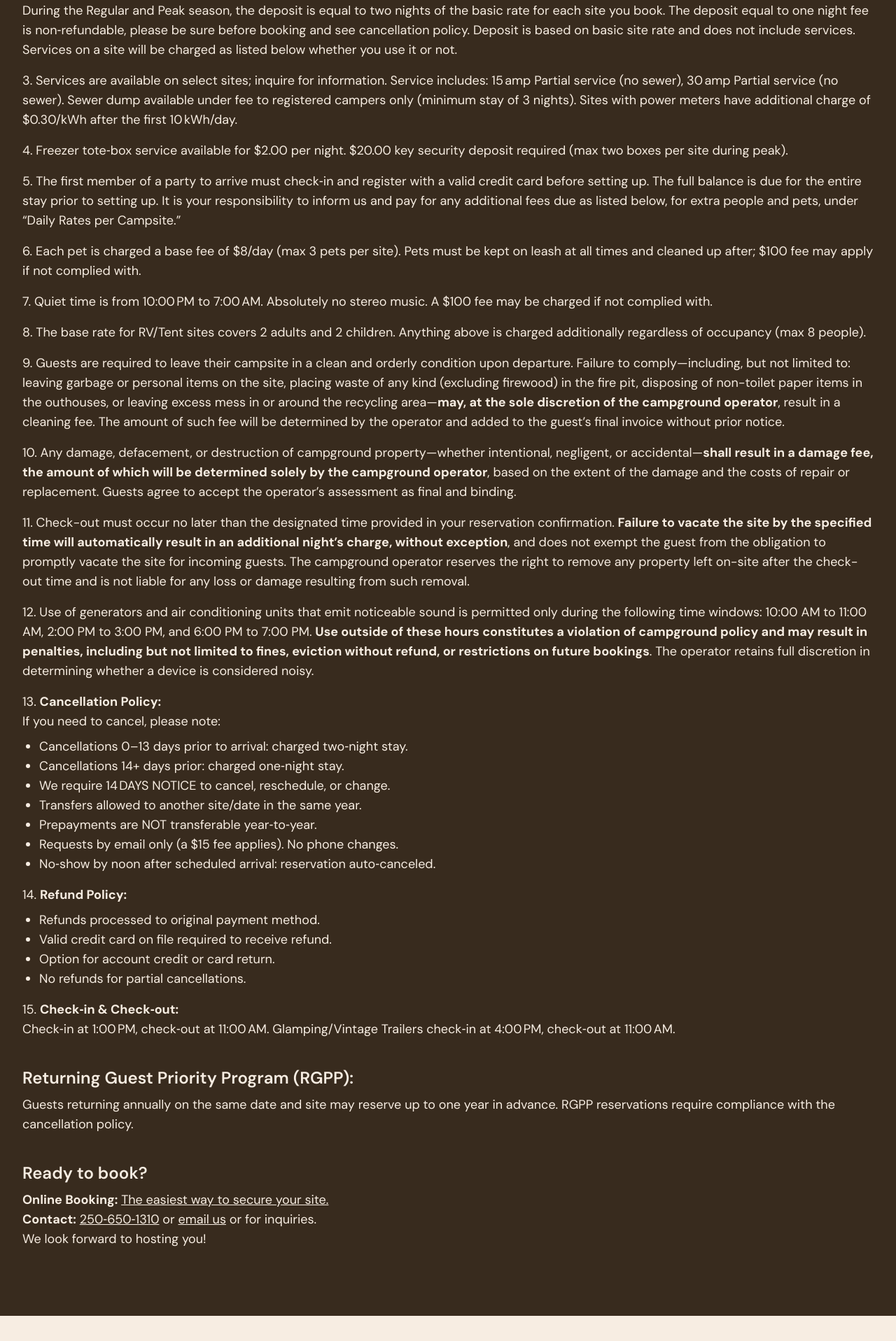
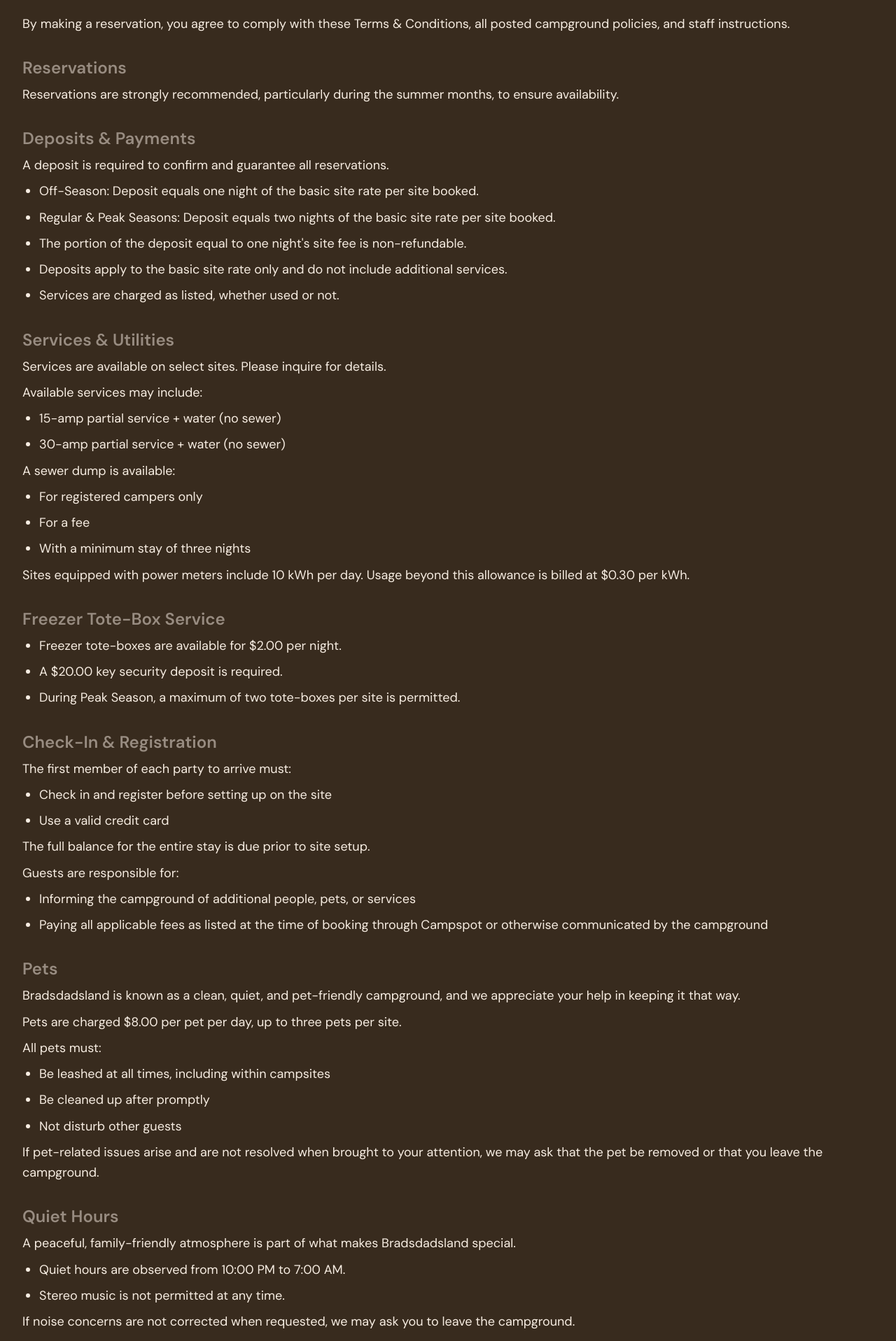
Before and after one commit to AletheaKramer/bradsdadsland, a React (Vite) app: page /policies in a window 1280 px wide. Shown: the part 1063-2980 px from the top of the page at 70% size. Built offline with nearby package versions, Linux system fonts and the light colour scheme.

Commit message:
Update policies terms page

```diff
--- a/src/components/Policies.jsx
+++ b/src/components/Policies.jsx
@@ -1,4 +1,5 @@
 import React from "react";
+import { Link } from "react-router-dom";
 import policiesImage from "../assets/Policies.jpg";
 
 const Policies = () => {
@@ -15,98 +16,355 @@
 
         {/* Heading below the image */}
         <h2 className="text-4xl font-bold mb-6 text-beigeSecondary">
-          Bradsdadsland Campground Policies and Information
+          Terms &amp; Conditions
         </h2>
 
-        <ol className="list-decimal list-inside text-lg space-y-4">
-          <li>Reservations are highly recommended during summer months.</li>
+        <div className="space-y-8 text-lg leading-relaxed">
+          <p>
+            We&apos;re delighted you&apos;re considering a stay at Bradsdadsland Family
+            Campground. Our aim is to provide a clean, peaceful, and family-friendly
+            place where guests can relax and enjoy the outdoors. These Terms &amp;
+            Conditions help set clear expectations so everyone has a great experience.
+          </p>
+          <p>
+            By making a reservation, you agree to comply with these Terms &amp;
+            Conditions, all posted campground policies, and staff instructions.
+          </p>
+
+          <section>
+            <h3 className="text-2xl font-semibold text-beigeSecondary">
+              Reservations
+            </h3>
+            <p className="mt-2">
+              Reservations are strongly recommended, particularly during the summer
+              months, to ensure availability.
+            </p>
+          </section>
+
+          <section>
+            <h3 className="text-2xl font-semibold text-beigeSecondary">
+              Deposits &amp; Payments
+            </h3>
+            <p className="mt-2">
+              A deposit is required to confirm and guarantee all reservations.
+            </p>
+            <ul className="list-disc pl-6 mt-2 space-y-2">
               <li>
-            A deposit is required for a guaranteed reservation. During the off‑season,
-            the deposit is one night of the basic rate for each site you book. During
-            the Regular and Peak season, the deposit is equal to two nights of the
-            basic rate for each site you book. The deposit equal to one night fee is
-            non‑refundable, please be sure before booking and see cancellation policy.
-            Deposit is based on basic site rate and does not include services.
-            Services on a site will be charged as listed below whether you use it or not.
+                Off-Season: Deposit equals one night of the basic site rate per
+                site booked.
               </li>
               <li>
-            Services are available on select sites; inquire for information.
-            Service includes: 15 amp Partial service (no sewer), 30 amp Partial
-            service (no sewer). Sewer dump available under fee to registered
-            campers only (minimum stay of 3 nights). Sites with power meters have
-            additional charge of $0.30/kWh after the first 10 kWh/day.
+                Regular &amp; Peak Seasons: Deposit equals two nights of the basic
+                site rate per site booked.
               </li>
               <li>
-            Freezer tote‑box service available for $2.00 per night.
-            $20.00 key security deposit required (max two boxes per site during peak).
+                The portion of the deposit equal to one night&apos;s site fee is
+                non-refundable.
               </li>
               <li>
-            The first member of a party to arrive must check‑in and register with a
-            valid credit card before setting up. The full balance is due for the
-            entire stay prior to setting up. It is your responsibility to inform us
-            and pay for any additional fees due as listed below, for extra people
-            and pets, under “Daily Rates per Campsite.”
+                Deposits apply to the basic site rate only and do not include
+                additional services.
+              </li>
+              <li>Services are charged as listed, whether used or not.</li>
+            </ul>
+          </section>
+
+          <section>
+            <h3 className="text-2xl font-semibold text-beigeSecondary">
+              Services &amp; Utilities
+            </h3>
+            <p className="mt-2">
+              Services are available on select sites. Please inquire for details.
+            </p>
+            <p className="mt-2">Available services may include:</p>
+            <ul className="list-disc pl-6 mt-2 space-y-2">
+              <li>15-amp partial service + water (no sewer)</li>
+              <li>30-amp partial service + water (no sewer)</li>
+            </ul>
+            <p className="mt-2">A sewer dump is available:</p>
+            <ul className="list-disc pl-6 mt-2 space-y-2">
+              <li>For registered campers only</li>
+              <li>For a fee</li>
+              <li>With a minimum stay of three nights</li>
+            </ul>
+            <p className="mt-2">
+              Sites equipped with power meters include 10 kWh per day. Usage beyond
+              this allowance is billed at $0.30 per kWh.
+            </p>
+          </section>
+
+          <section>
+            <h3 className="text-2xl font-semibold text-beigeSecondary">
+              Freezer Tote-Box Service
+            </h3>
+            <ul className="list-disc pl-6 mt-2 space-y-2">
+              <li>Freezer tote-boxes are available for $2.00 per night.</li>
+              <li>A $20.00 key security deposit is required.</li>
+              <li>
+                During Peak Season, a maximum of two tote-boxes per site is
+                permitted.
+              </li>
+            </ul>
+          </section>
+
+          <section>
+            <h3 className="text-2xl font-semibold text-beigeSecondary">
+              Check-In &amp; Registration
+            </h3>
+            <p className="mt-2">The first member of each party to arrive must:</p>
+            <ul className="list-disc pl-6 mt-2 space-y-2">
+              <li>Check in and register before setting up on the site</li>
+              <li>Use a valid credit card</li>
+            </ul>
+            <p className="mt-2">
+              The full balance for the entire stay is due prior to site setup.
+            </p>
+            <p className="mt-2">Guests are responsible for:</p>
+            <ul className="list-disc pl-6 mt-2 space-y-2">
+              <li>
+                Informing the campground of additional people, pets, or services
               </li>
               <li>
-            Each pet is charged a base fee of $8/day (max 3 pets per site). Pets must
-            be kept on leash at all times and cleaned up after; $100 fee may apply
-            if not complied with.
+                Paying all applicable fees as listed at the time of booking through
+                Campspot or otherwise communicated by the campground
+              </li>
+            </ul>
+          </section>
+
+          <section>
+            <h3 className="text-2xl font-semibold text-beigeSecondary">Pets</h3>
+            <p className="mt-2">
+              Bradsdadsland is known as a clean, quiet, and pet-friendly
+              campground, and we appreciate your help in keeping it that way.
+            </p>
+            <p className="mt-2">
+              Pets are charged $8.00 per pet per day, up to three pets per site.
+            </p>
+            <p className="mt-2">All pets must:</p>
+            <ul className="list-disc pl-6 mt-2 space-y-2">
+              <li>Be leashed at all times, including within campsites</li>
+              <li>Be cleaned up after promptly</li>
+              <li>Not disturb other guests</li>
+            </ul>
+            <p className="mt-2">
+              If pet-related issues arise and are not resolved when brought to your
+              attention, we may ask that the pet be removed or that you leave the
+              campground.
+            </p>
+          </section>
+
+          <section>
+            <h3 className="text-2xl font-semibold text-beigeSecondary">
+              Quiet Hours
+            </h3>
+            <p className="mt-2">
+              A peaceful, family-friendly atmosphere is part of what makes
+              Bradsdadsland special.
+            </p>
+            <ul className="list-disc pl-6 mt-2 space-y-2">
+              <li>Quiet hours are observed from 10:00 PM to 7:00 AM.</li>
+              <li>Stereo music is not permitted at any time.</li>
+            </ul>
+            <p className="mt-2">
+              If noise concerns are not corrected when requested, we may ask you to
+              leave the campground.
+            </p>
+          </section>
+
+          <section>
+            <h3 className="text-2xl font-semibold text-beigeSecondary">
+              Occupancy Limits
+            </h3>
+            <p className="mt-2">
+              The base rate for RV and tent sites includes:
+            </p>
+            <ul className="list-disc pl-6 mt-2 space-y-2">
+              <li>Two adults</li>
+              <li>Two children</li>
+            </ul>
+            <p className="mt-2">Additional occupants are charged accordingly:</p>
+            <ul className="list-disc pl-6 mt-2 space-y-2">
+              <li>Regardless of age</li>
+              <li>Up to a maximum of eight people per site</li>
+            </ul>
+          </section>
+
+          <section>
+            <h3 className="text-2xl font-semibold text-beigeSecondary">
+              Cleaning &amp; Site Condition
+            </h3>
+            <p className="mt-2">
+              We take pride in maintaining a clean and well-cared-for campground,
+              and we ask guests to do the same.
+            </p>
+            <p className="mt-2">Guests are expected to:</p>
+            <ul className="list-disc pl-6 mt-2 space-y-2">
+              <li>Leave their site tidy upon departure</li>
+              <li>Remove all garbage from the site</li>
+              <li>Keep fire pits free of waste (firewood only)</li>
+              <li>Use outhouses properly (toilet paper only)</li>
+              <li>Keep recycling areas orderly</li>
+            </ul>
+            <p className="mt-2">
+              Sites left in poor condition for campground guidelines may result in
+              being charged a fee of $25, and repeated disregard may result in being
+              asked not to return.
+            </p>
+          </section>
+
+          <section>
+            <h3 className="text-2xl font-semibold text-beigeSecondary">
+              Damage to Property
+            </h3>
+            <p className="mt-2">
+              Guests are responsible for any damage to campground property,
+              facilities, or equipment.
+            </p>
+            <p className="mt-2">
+              Damage charges may be applied based on the nature and extent of the
+              damage.
+            </p>
+          </section>
+
+          <section>
+            <h3 className="text-2xl font-semibold text-beigeSecondary">
+              Limits of Responsibility
+            </h3>
+            <p className="mt-2">
+              Bradsdadsland Family Campground is an outdoor, shared-use environment.
+            </p>
+            <p className="mt-2">Guests are responsible for:</p>
+            <ul className="list-disc pl-6 mt-2 space-y-2">
+              <li>Their own safety</li>
+              <li>The supervision of children and dependents</li>
+              <li>The care of personal property at all times</li>
+            </ul>
+            <p className="mt-2">The campground is not responsible for:</p>
+            <ul className="list-disc pl-6 mt-2 space-y-2">
+              <li>Loss, theft, or damage to personal belongings</li>
+              <li>Vehicles, trailers, or recreational equipment</li>
+            </ul>
+            <p className="mt-2">
+              Campground facilities, amenities, and natural areas are used at the
+              guest&apos;s own risk, as outdoor conditions may change due to weather,
+              wildlife, terrain, or normal campground activity.
+            </p>
+            <p className="mt-2">
+              Guests are expected to follow all posted rules, campground policies,
+              and staff instructions.
+            </p>
+          </section>
+
+          <section>
+            <h3 className="text-2xl font-semibold text-beigeSecondary">
+              Late Check-Out
+            </h3>
+            <p className="mt-2">
+              If you need a little extra time, late check-out is available at $25
+              per hour, subject to availability. To ensure we&apos;re ready for
+              incoming guests, belongings may be moved by staff if a site is not
+              vacated on time.
+            </p>
+          </section>
+
+          <section>
+            <h3 className="text-2xl font-semibold text-beigeSecondary">
+              Generators &amp; Noise-Producing Equipment
+            </h3>
+            <p className="mt-2">
+              Generators and noisy air conditioners may be operated only during the
+              following hours:
+            </p>
+            <ul className="list-disc pl-6 mt-2 space-y-2">
+              <li>10:00 AM - 11:00 AM</li>
+              <li>2:00 PM - 3:00 PM</li>
+              <li>6:00 PM - 7:00 PM</li>
+            </ul>
+          </section>
+
+          <section>
+            <h3 className="text-2xl font-semibold text-beigeSecondary">
+              Cancellation Policy
+            </h3>
+            <ul className="list-disc pl-6 mt-2 space-y-2">
+              <li>0-13 days prior to arrival: Charged the equivalent of two nights</li>
+              <li>
+                14 days or more prior to arrival: Charged the equivalent of one
+                night
               </li>
               <li>
-            Quiet time is from 10:00 PM to 7:00 AM. Absolutely no stereo music.
-            A $100 fee may be charged if not complied with.
+                A minimum of 14 days&apos; notice is required to cancel, reschedule,
+                or modify a reservation.
               </li>
               <li>
-            The base rate for RV/Tent sites covers 2 adults and 2 children. Anything
-            above is charged additionally regardless of occupancy (max 8 people).
+                Reservations may be changed or transferred to another available
+                site and/or date within the same calendar year only.
               </li>
+              <li>Prepayments are not transferable between years.</li>
+              <li>All cancellation or change requests must:</li>
+            </ul>
+            <ul className="list-disc pl-12 mt-2 space-y-2">
+              <li>Be submitted by email</li>
+              <li>Include a $15 administration fee</li>
+            </ul>
+            <p className="mt-2">No cancellations or changes are accepted by phone.</p>
+            <p className="mt-2">
+              Failure to contact the campground or check in by 12:00 noon on the
+              day following the scheduled arrival date will result in the
+              reservation being treated as a no-show and automatically cancelled.
+            </p>
+          </section>
+
+          <section>
+            <h3 className="text-2xl font-semibold text-beigeSecondary">
+              Refund Policy
+            </h3>
+            <p className="mt-2">
+              If applicable, refunds are processed to the original form of payment,
+              unless held as an account credit at the guest&apos;s request.
+            </p>
+            <p className="mt-2">
+              A valid credit card must be on file for any refund to be processed.
+            </p>
+            <p className="mt-2">No refunds are issued for:</p>
+            <ul className="list-disc pl-6 mt-2 space-y-2">
+              <li>Partial cancellations</li>
+              <li>Early departures after arrival</li>
+            </ul>
+          </section>
+
+          <section>
+            <h3 className="text-2xl font-semibold text-beigeSecondary">
+              Check-In &amp; Check-Out Times
+            </h3>
+            <ul className="list-disc pl-6 mt-2 space-y-2">
+              <li>RV &amp; Tent Sites: Check-in 1:00 PM / Check-out 11:00 AM</li>
               <li>
-            Guests are required to leave their campsite in a clean and orderly condition upon departure. Failure to comply—including, but not limited to: leaving garbage or personal items on the site, placing waste of any kind (excluding firewood) in the fire pit, disposing of non-toilet paper items in the outhouses, or leaving excess mess in or around the recycling area—<strong>may, at the sole discretion of the campground operator</strong>, result in a cleaning fee. The amount of such fee will be determined by the operator and added to the guest’s final invoice without prior notice.
+                Glamping &amp; Vintage Trailers: Check-in 4:00 PM / Check-out
+                11:00 AM
               </li>
-          <li>
-            Any damage, defacement, or destruction of campground property—whether intentional, negligent, or accidental—<strong>shall result in a damage fee, the amount of which will be determined solely by the campground operator</strong>, based on the extent of the damage and the costs of repair or replacement. Guests agree to accept the operator’s assessment as final and binding.
-          </li>
-          <li>
-            Check-out must occur no later than the designated time provided in your reservation confirmation. <strong>Failure to vacate the site by the specified time will automatically result in an additional night’s charge, without exception</strong>, and does not exempt the guest from the obligation to promptly vacate the site for incoming guests. The campground operator reserves the right to remove any property left on-site after the check-out time and is not liable for any loss or damage resulting from such removal.
-          </li>
-          <li>
-            Use of generators and air conditioning units that emit noticeable sound is permitted only during the following time windows: 10:00 AM to 11:00 AM, 2:00 PM to 3:00 PM, and 6:00 PM to 7:00 PM. <strong>Use outside of these hours constitutes a violation of campground policy and may result in penalties, including but not limited to fines, eviction without refund, or restrictions on future bookings</strong>. The operator retains full discretion in determining whether a device is considered noisy.
-          </li>
-          <li>
-            <strong>Cancellation Policy:</strong><br />
-            If you need to cancel, please note:
-            <ul className="list-disc pl-6 mt-2">
-              <li>Cancellations 0–13 days prior to arrival: charged two‑night stay.</li>
-              <li>Cancellations 14+ days prior: charged one‑night stay.</li>
-              <li>We require 14 DAYS NOTICE to cancel, reschedule, or change.</li>
-              <li>Transfers allowed to another site/date in the same year.</li>
-              <li>Prepayments are NOT transferable year‑to‑year.</li>
-              <li>Requests by email only (a $15 fee applies). No phone changes.</li>
-              <li>No‑show by noon after scheduled arrival: reservation auto‑canceled.</li>
             </ul>
-          </li>
-          <li>
-            <strong>Refund Policy:</strong>
-            <ul className="list-disc pl-6 mt-2">
-              <li>Refunds processed to original payment method.</li>
-              <li>Valid credit card on file required to receive refund.</li>
-              <li>Option for account credit or card return.</li>
-              <li>No refunds for partial cancellations.</li>
-            </ul>
-          </li>
-          <li>
-            <strong>Check‑in &amp; Check‑out:</strong><br />
-            Check‑in at 1:00 PM, check‑out at 11:00 AM. Glamping/Vintage Trailers
-            check‑in at 4:00 PM, check‑out at 11:00 AM.
-          </li>
-        </ol>
+          </section>
 
-        {/* RGPP Section */}
-        <h3 className="text-2xl font-semibold mt-10">Returning Guest Priority Program (RGPP):</h3>
-        <p className="text-lg mt-2">
-          Guests returning annually on the same date and site may reserve up to one year
-          in advance. RGPP reservations require compliance with the cancellation policy.
+          <section>
+            <h3 className="text-2xl font-semibold text-beigeSecondary">
+              Returning Guest Priority Program (RGPP)
+            </h3>
+            <p className="mt-2">
+              Guests returning annually on the same date and site may reserve up
+              to one year in advance. RGPP reservations require compliance with
+              the cancellation policy.
             </p>
+            <p className="mt-2">
+              <Link
+                to="/rgpp"
+                className="underline hover:text-beigeSecondary"
+              >
+                Learn more about the RGPP program.
+              </Link>
+            </p>
+          </section>
+        </div>
 
         {/* Ready to Book */}
         <h3 className="text-2xl font-semibold mt-10">Ready to book?</h3>
```
Lines whose indentation alone changed are shown as unchanged.
